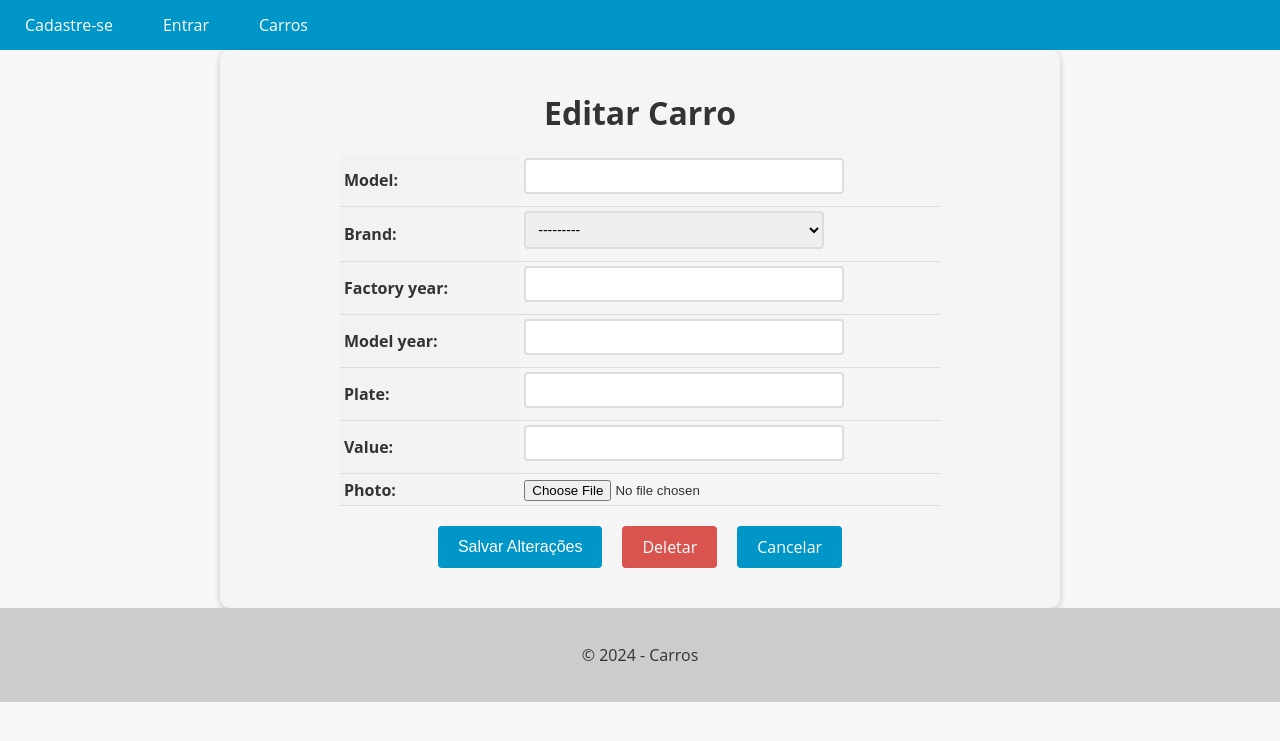
After one commit to gabrielcsg/py-djm-carros, a Django app: template cars/templates/car_update.html in a window 1280 px wide. The commit adds this page. Shown: the top 741 px of the page. Run offline with Django 5.2, Linux system fonts and the light colour scheme; the template is opened without the code that fills it: values that come from a table or form of the project are taken from there, others are empty.

Commit message:
feat: cars update and delete

```diff
--- a/app/urls.py
+++ b/app/urls.py
@@ -4,15 +4,25 @@ from django.conf import settings
 from django.conf.urls.static import static
 
 from accounts.views import login_view, logout_view, register_view
-from cars.views import CarDetailView, CarsListView, NewCarCreateView
+from cars.views import (
+    CarDeleteView,
+    CarDetailView,
+    CarsListView,
+    CarUpdateView,
+    NewCarCreateView,
+)
 
 
 urlpatterns = [
     path('admin/', admin.site.urls),
+
     path('register/', register_view, name='register'),
     path('login/', login_view, name='login'),
     path('logout/', logout_view, name='logout'),
+
     path('cars/', CarsListView.as_view(), name='cars_list'),
     path('cars/new/', NewCarCreateView.as_view(), name='new_car'),
     path('cars/<int:pk>/', CarDetailView.as_view(), name='car_detail'),
+    path('cars/<int:pk>/update', CarUpdateView.as_view(), name='car_update'),
+    path('cars/<int:pk>/delete', CarDeleteView.as_view(), name='car_delete'),
 ] + static(settings.MEDIA_URL, document_root=settings.MEDIA_ROOT)
--- /dev/null
+++ b/cars/templates/car_update.html
@@ -0,0 +1,134 @@
+{% extends "base.html" %}
+
+{% block title %}Editar Carro{% endblock %}
+
+{% block content %}
+
+<style>
+  form {
+    max-width: 800px;
+    margin: 0 auto;
+    padding: 20px;
+    background-color: #f5f5f5;
+    border-radius: 10px;
+    box-shadow: 0 2px 6px rgba(0, 0, 0, 0.2);
+  }
+
+  form h1 {
+    font-size: 2rem;
+    margin-bottom: 20px;
+    text-align: center;
+  }
+
+  table {
+    margin: 0 auto;
+    border-collapse: collapse;
+    width: 100%;
+    max-width: 600px;
+  }
+
+  th,
+  td {
+    padding: 4px;
+    text-align: left;
+    border-bottom: 1px solid #ddd;
+  }
+
+  th {
+    background-color: #f2f2f2;
+  }
+
+  input[type="text"],
+  input[type="number"],
+  select,
+  textarea {
+    padding: 8px;
+    font-size: 14px;
+    border: 2px solid #ddd;
+    border-radius: 4px;
+    width: 100%;
+    max-width: 300px;
+    margin-bottom: 8px;
+    transition: border-bottom-color 0.3s ease-in-out;
+  }
+
+  input[type="text"]:focus,
+  input[type="number"]:focus,
+  select:focus,
+  textarea:focus {
+    outline: none;
+    border-bottom-color: #0096c7;
+  }
+
+  .btn {
+    background-color: #0096c7;
+    color: #fff;
+    border: none;
+    padding: 10px 20px;
+    font-size: 16px;
+    border-radius: 4px;
+    cursor: pointer;
+    transition: background-color 0.3s ease-in-out;
+  }
+
+  .buttons-container {
+    display: flex;
+    justify-content: center;
+    margin-top: 20px;
+    margin-bottom: 20px;
+  }
+
+  .btn {
+    display: inline-block;
+    background-color: #0096c7;
+    color: #fff;
+    border: none;
+    padding: 10px 20px;
+    font-size: 16px;
+    border-radius: 4px;
+    cursor: pointer;
+    transition: background-color 0.3s ease-in-out;
+    margin: 0 10px;
+  }
+
+  .btn:hover {
+    background-color: #108eb8;
+  }
+
+  .btn-danger {
+    background-color: #d9534f;
+    text-decoration: none !important;
+  }
+
+  .btn-danger:hover {
+    background-color: #d2221c;
+  }
+
+  .error-message {
+    color: #d9534f;
+    font-size: 14px;
+    margin-top: 5px;
+  }
+
+  a {
+    text-decoration: none !important;
+  }
+</style>
+
+<form method="post" enctype="multipart/form-data">
+  {% csrf_token %}
+  <h1>Editar Carro</h1>
+  <table>
+    {{ form.as_table }}
+  </table>
+  <div>
+    <div class="buttons-container">
+      <input type="submit" value="Salvar Alterações" class="btn btn-primary">
+      <a href="{% url 'car_delete' pk=object.pk %}" class="btn btn-danger">
+        Deletar
+      </a>
+      <a href="{% url 'car_detail' pk=object.pk %}" class="btn btn-secondary">Cancelar</a>
+    </div>
+  </div>
+</form>
+{% endblock %}
```
Also changed, not shown: cars/templates/car_delete.html (added, +65 -0 lines), cars/templates/car_detail.html (+17 -0 lines), cars/views.py (+23 -1 lines).
